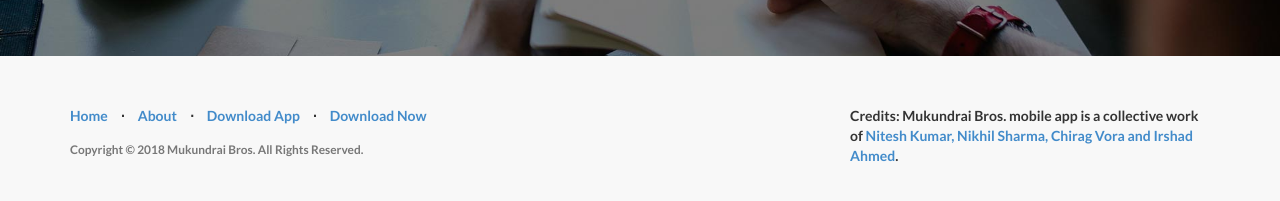
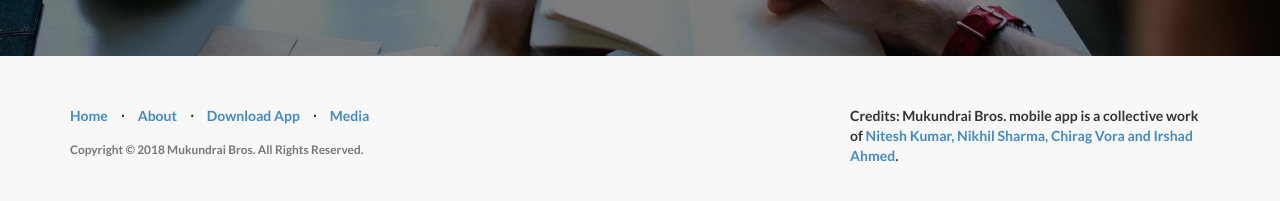
Before and after one commit to mukundraibros/mukundrai, a Jekyll site: the page built from index.html, in a window 1280 px wide and 900 px high, scrolled down 1976 px. Shown: the part 684-885 px from the top of the window. Built offline with Jekyll 4.4.1, drawn with Linux system fonts in a browser that asks for light colours.

Commit message:
media page added

```diff
--- a/_includes/footer.html
+++ b/_includes/footer.html
@@ -17,7 +17,7 @@
                     </li>
                     <li class="footer-menu-divider">&sdot;</li>
                     <li>
-                        <a href="#download-now">Download Now</a>
+                        <a href="/media">Media</a>
                     </li>
                 </ul>
                 <p class="copyright text-muted small">{{ site.copyright }}</p>
```
Also changed, not shown: media/index.html (renamed from platinum-jubilee/the-hitavada.html).
